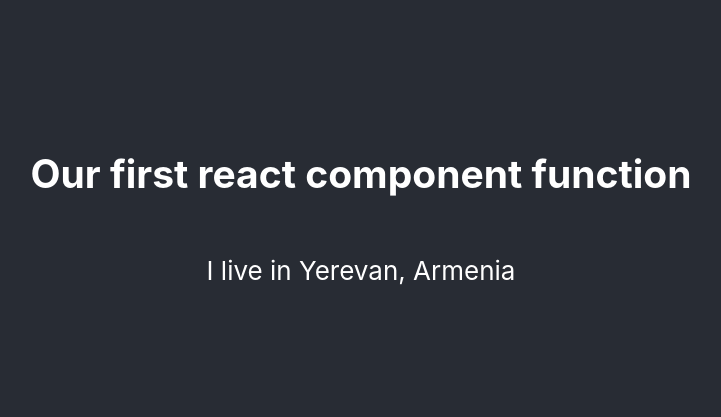
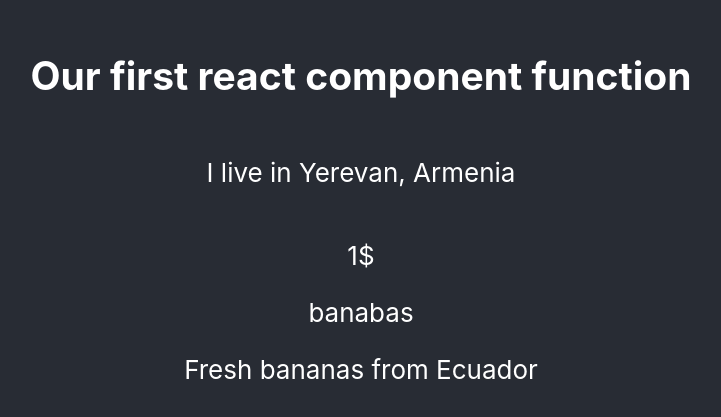
Before and after one commit to avetiq/reactCourse, a React (Create React App) app: page / in a window 1280 px wide. Shown: the part 185-602 px from the top of the page, without its empty margins (279-1000 px from the left). Built offline with nearby package versions, Linux system fonts and the light colour scheme.

Commit message:
component Class

```diff
--- a/src/Address.js
+++ b/src/Address.js
@@ -1,4 +1,4 @@
-import React from 'react'
+import React from 'react';
 
 export default function Address(props){
     return <p>I live in {props.city}, {props.country}</p>
--- a/src/App.js
+++ b/src/App.js
@@ -1,5 +1,6 @@
 import './App.css';
 import Address from './Address';
+import Product from './Product';
 import {Title} from './Title';
 
 function App() {
@@ -13,6 +14,8 @@
         city='Yerevan'
         country='Armenia'
         />
+
+        <Product name='banabas' price='1$' description='Fresh bananas from Ecuador' />
       </header>
     </div>
   );
--- /dev/null
+++ b/src/Description.js
@@ -0,0 +1,15 @@
+import React from 'react';
+
+class Description extends React.Component{
+    constructor(props){
+        super(props);
+    }
+
+    render(){
+        return(
+            <p>{this.props.description}</p>
+        );
+    }
+}
+
+export default Description;
--- /dev/null
+++ b/src/Name.js
@@ -0,0 +1,15 @@
+import React from 'react';
+
+class Name extends React.Component{
+    constructor(props){
+        super(props);
+    }
+
+    render(){
+        return(
+            <p>{this.props.name}</p>
+        );
+    }
+}
+
+export default Name;
--- /dev/null
+++ b/src/Price.js
@@ -0,0 +1,19 @@
+import React from 'react';
+
+class Price extends React.Component{
+    constructor(props){
+        //Component parent class's constructer is props
+        //in this way we initialize Component's class this.props
+        //that inherited in Price class, and in render() with this.props
+        //we can use this.props value
+        super(props);
+    }
+
+    render(){
+        return(
+            <p>{this.props.price}</p>
+        );
+    }
+}
+
+export default Price;
--- /dev/null
+++ b/src/Product.js
@@ -0,0 +1,25 @@
+import React from 'react';
+import Price from './Price';
+import Name from './Name';
+import Description from './Description';
+
+//if we write import ... from 'Price'  this will mean that our programm will go into node modules folder
+//and will try to find into it Price named folder
+
+class Product extends React.Component{
+    constructor(props){
+        super(props);
+    }
+
+    render(){
+        return(
+            <div>
+            <Price price={this.props.price}/>
+            <Name name={this.props.name}/>
+            <Description description={this.props.description}/>
+            </div>
+        );
+    }
+}
+
+export default Product;
--- a/src/Title.js
+++ b/src/Title.js
@@ -1,4 +1,4 @@
-import React from 'react'
+import React from 'react';
 
 export function Title(props){
     return <h2>{props.name}</h2>
```
